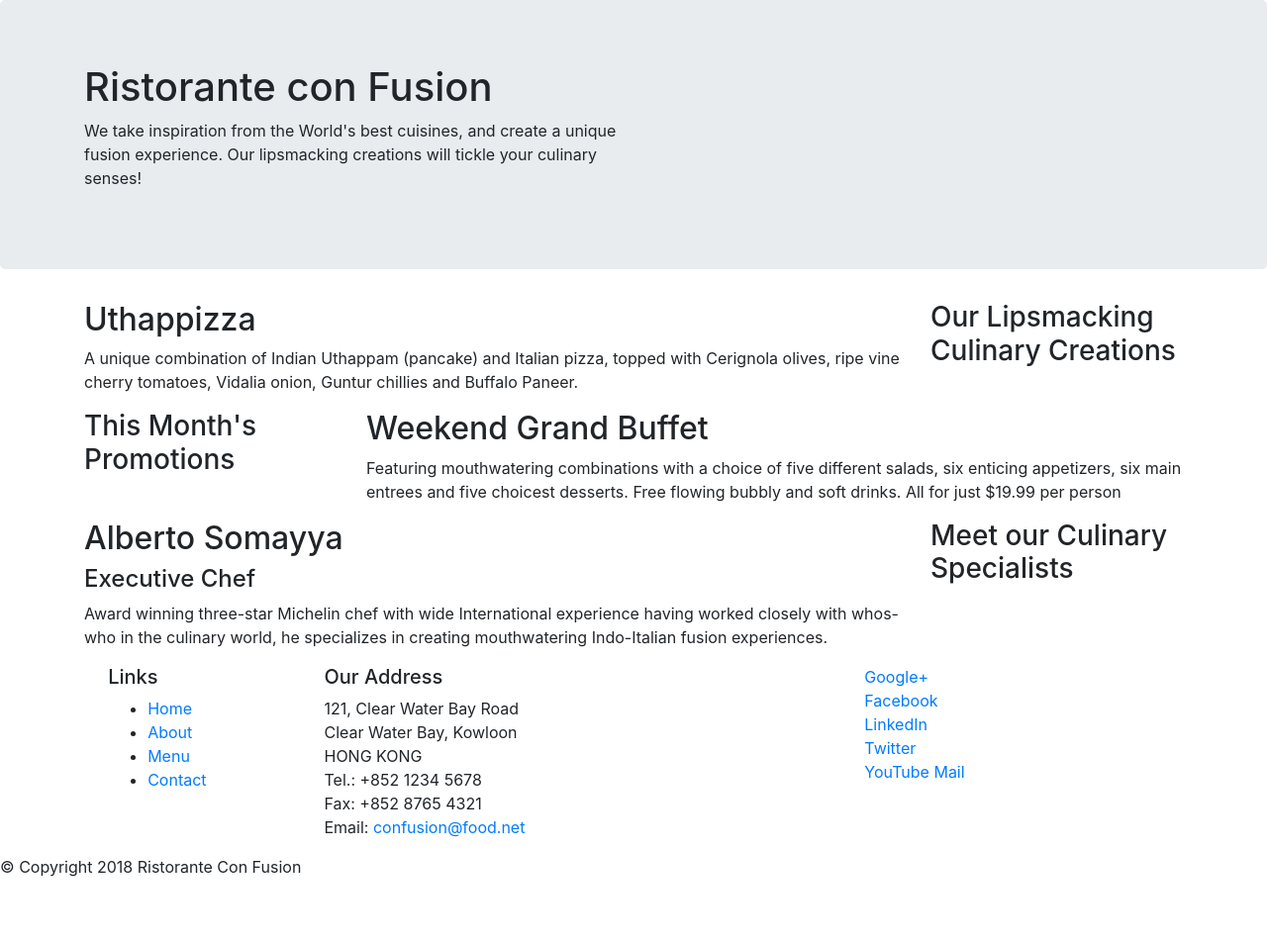
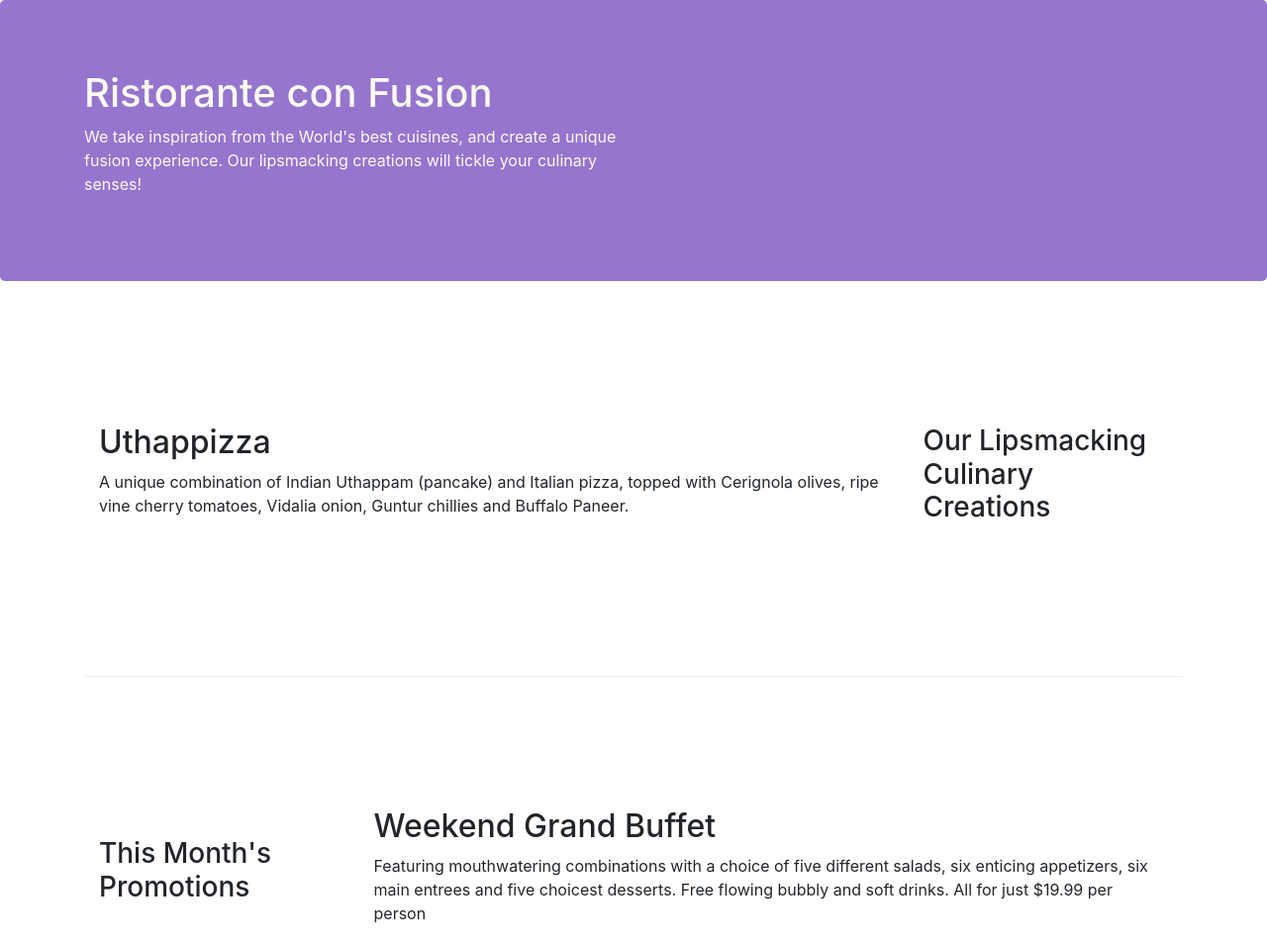
Before and after one commit to GnanaPradeepG/bootstrap-repo, a website: page index.html in a window 1280 px wide. Shown: the top 954 px of the page at 99% size. Before the commit the page ends 904 px from the top, so only its background shows below. Drawn offline with nearby package versions, Linux system fonts and the light colour scheme.

Commit message:
styling using custom css classes and customising bootstrap classes

```diff
--- /dev/null
+++ b/css/styles.css
@@ -0,0 +1,30 @@
+.row-header{
+    margin: 0px auto;
+    padding: 0px auto;
+}
+
+.row-content{
+    margin: 0px auto;
+    padding: 50px 0px 50px 0px;
+    border-bottom: 1px ridge;
+    min-height : 400px;
+}
+
+.footer{
+    background-color: #c0b9b9;
+    margin: 0px auto;
+    padding: 20px 0px 20px 0px;
+}
+
+.jumbotron{
+    padding: 70px 30px 70px 30px;
+    margin: 0px auto;
+    background-color: #9575CD;
+    color: floralwhite;
+}
+
+.address{
+    font-size: 80%;
+    color: #0F0F0F;
+    margin: 0px;
+}
--- a/index.html
+++ b/index.html
@@ -8,6 +8,7 @@
 
     <!-- Bootstrap CSS -->
     <link rel="stylesheet" href="node_modules/bootstrap/dist/css/bootstrap.min.css">
+    <link rel="stylesheet" href="css/styles.css">
 
 <head>
     <title>Ristorante Con Fusion</title>
@@ -15,7 +16,7 @@
 
 <body>
 
-    <header class="jumbotron">
+    <header class="jumbotron row-header">
         <div class="container">
             <div class="row">
                 <div class="col-12 col-sm-6">
@@ -28,8 +29,8 @@
         </div>
     </header>
 
-    <div class="container">
-        <div class="row">
+    <div class="container ">
+        <div class="row row-content align-items-center">
             <div class="col-12 col-sm-4 col-md-3 order-sm-last">
                 <h3>Our Lipsmacking Culinary Creations</h3>
             </div>
@@ -40,7 +41,7 @@
         </div>
 
 
-        <div class="row">
+        <div class="row row-content align-items-center">
             <div class="col-12 col-sm-4 col-md-3">
                 <h3>This Month's Promotions</h3>
             </div>
@@ -50,7 +51,7 @@
             </div>
         </div>
 
-        <div class="row">
+        <div class="row row-content align-items-center">
             <div class="col-12 col-sm-4 col-md-3 order-sm-last">
                 <h3>Meet our Culinary Specialists</h3>
             </div>
@@ -64,10 +65,10 @@
 
     <footer>
         <div class="footer">
-            <div class="row">
+            <div class="row justify-content-center">
                 <div class="col-4 offset-1 col-sm-2">
                     <h5>Links</h5>
-                    <ul>
+                    <ul class="list-unstyled">
                         <li><a href="#">Home</a></li>
                         <li><a href="#">About</a></li>
                         <li><a href="#">Menu</a></li>
@@ -86,7 +87,8 @@
 		           </address>
                 </div>
                 <div>
-                    <div class="col-12 col-sm-4">
+                    <div class="col-12 col-sm-4 align-self-center">
+                        <div class="text-center">
                             <a href="http://google.com/+">Google+</a>
                             <a href="http://www.facebook.com/profile.php?id=">Facebook</a>
                             <a href="http://www.linkedin.com/in/">LinkedIn</a>
@@ -96,9 +98,12 @@
                         </div>
                     </div>
                 </div>
+           </div>
            <div>
-                <div class="row col-auto">
+                <div class="row justify-content-center">
+                    <div class="col-auto">
                         <p>© Copyright 2018 Ristorante Con Fusion</p>
+                    </div>
                 </div>
            </div>
         </div>
```
Lines whose indentation alone changed are shown as unchanged.
